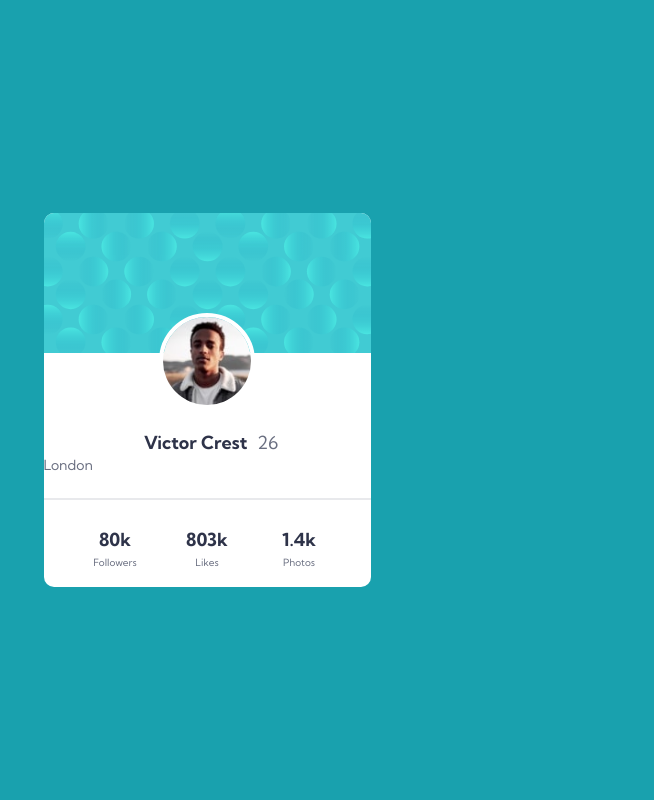
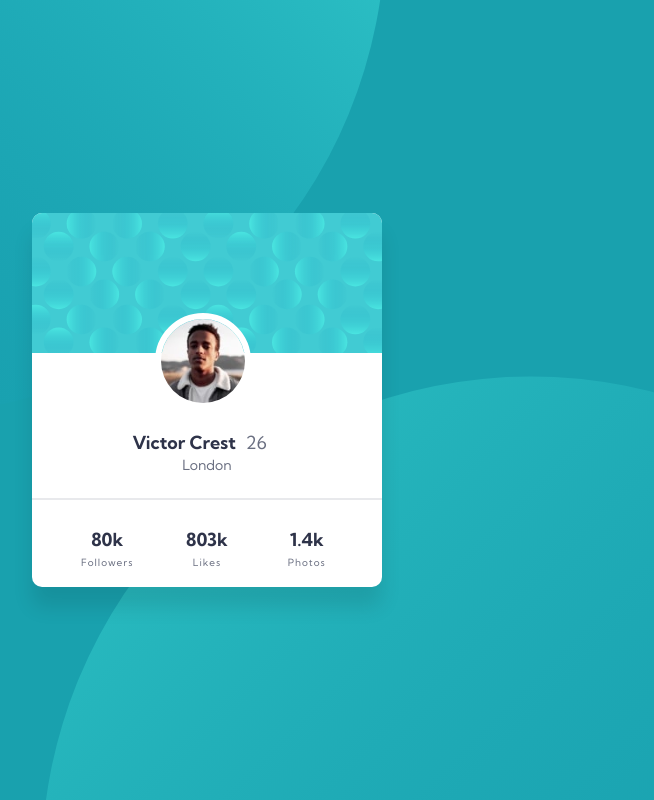
Before and after one commit to bryanloyd/FrontEnd-Mentor---Profile-Card-Component, a plain HTML site: page index.html in a window 1280 px wide. Shown: the whole page, without its empty margins (433-1087 px from the left). Drawn offline with Linux system fonts and the light colour scheme.

Commit message:
next update

```diff
--- a/index.html
+++ b/index.html
@@ -14,14 +14,15 @@
 </head>
 <body>
 
-
     <div class="card">
       <div class="top">
 
       </div>
       <div class="middle">
         <img src="/images/image-victor.jpg" alt="Victor Crest Picture">
-        <span class="name">Victor Crest</span><span class="age">26</span><br>
+
+        <span class="name">Victor Crest</span><span class="age">26</span>
+
         <span class="location">London</span>
       </div>
       <div class="bottom">
--- a/scripts/styles.css
+++ b/scripts/styles.css
@@ -13,11 +13,15 @@ body {
   font-size: 1.8rem;
   font-weight: 400;
   background-color: #19a1ae;
-  width: 100vw;
-  height: 100vh;
   display: flex;
   justify-content: center;
   align-items: center;
+  width: 100vw;
+  height: 100vh;
+  background-image: url(/images/bg-pattern-top.svg),
+    url(/images/bg-pattern-bottom.svg);
+  background-repeat: no-repeat;
+  background-position: right 36vw bottom 48vh, left 37vw top 47vh;
 }
 
 .card {
@@ -26,6 +30,7 @@ body {
   border-radius: 10px;
   overflow: hidden;
   background-color: #fff;
+  box-shadow: 0 20px 20px rgba(0, 0, 0, 0.1);
 }
 
 .top {
@@ -42,13 +47,14 @@ body {
 
 .middle img {
   border-radius: 100%;
-  border: 4px solid #fff;
+  border: 6px solid #fff;
   height: 96px;
   width: 96px;
   position: relative;
   top: -40px;
-  left: 115px;
+  left: 35%;
 }
+
 .name {
   font-weight: 700;
   margin-right: 10px;
@@ -61,10 +67,12 @@ body {
 }
 
 .location {
+  width: 100%;
   font-weight: 400;
   color: #6a6f81;
   text-align: center;
   font-size: 1.4rem;
+  display: inline-block;
 }
 
 .bottom {
@@ -88,6 +96,7 @@ body {
   font-size: 1rem;
   font-weight: 400;
   margin: 0;
+  letter-spacing: 1px;
 }
 
 .followers {
@@ -106,3 +115,9 @@ body {
   width: 34%;
   margin: 0;
 }
+
+@media only screen and (min-width: 1024px) {
+  .card {
+    width: 350px;
+  }
+}
```
